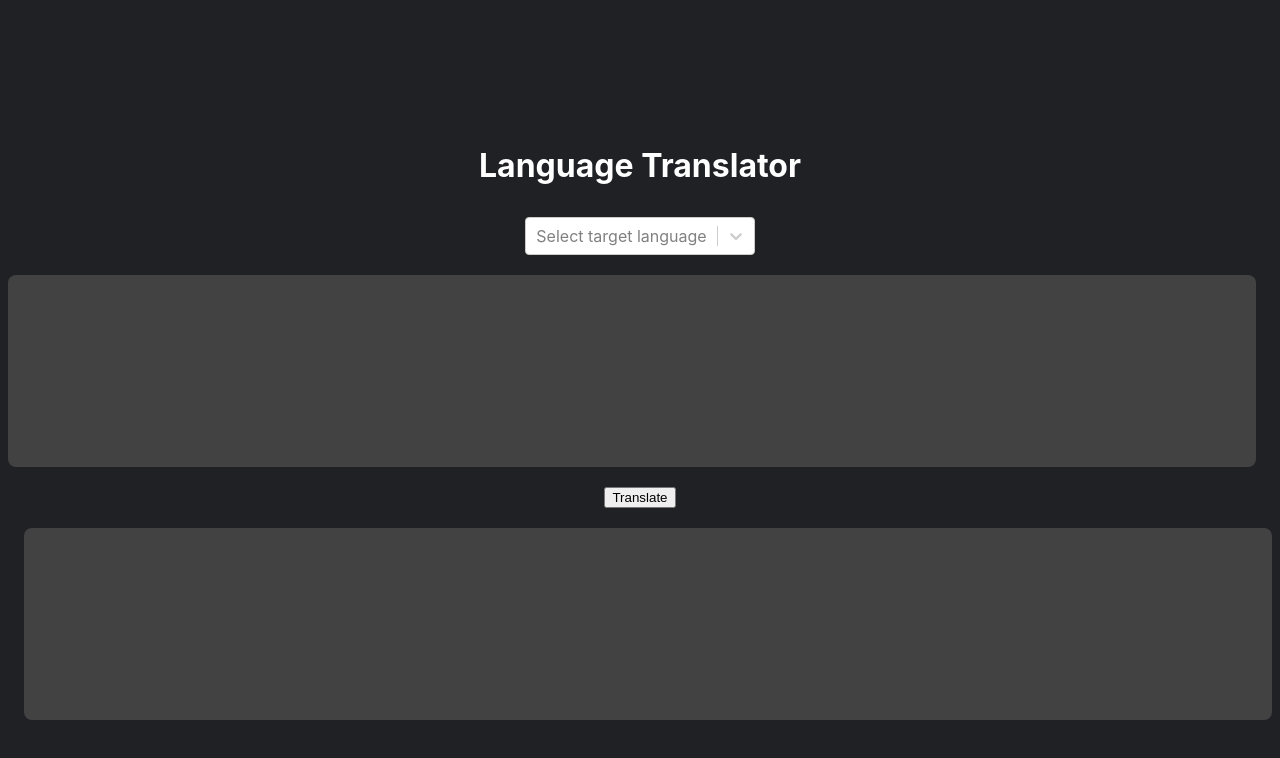
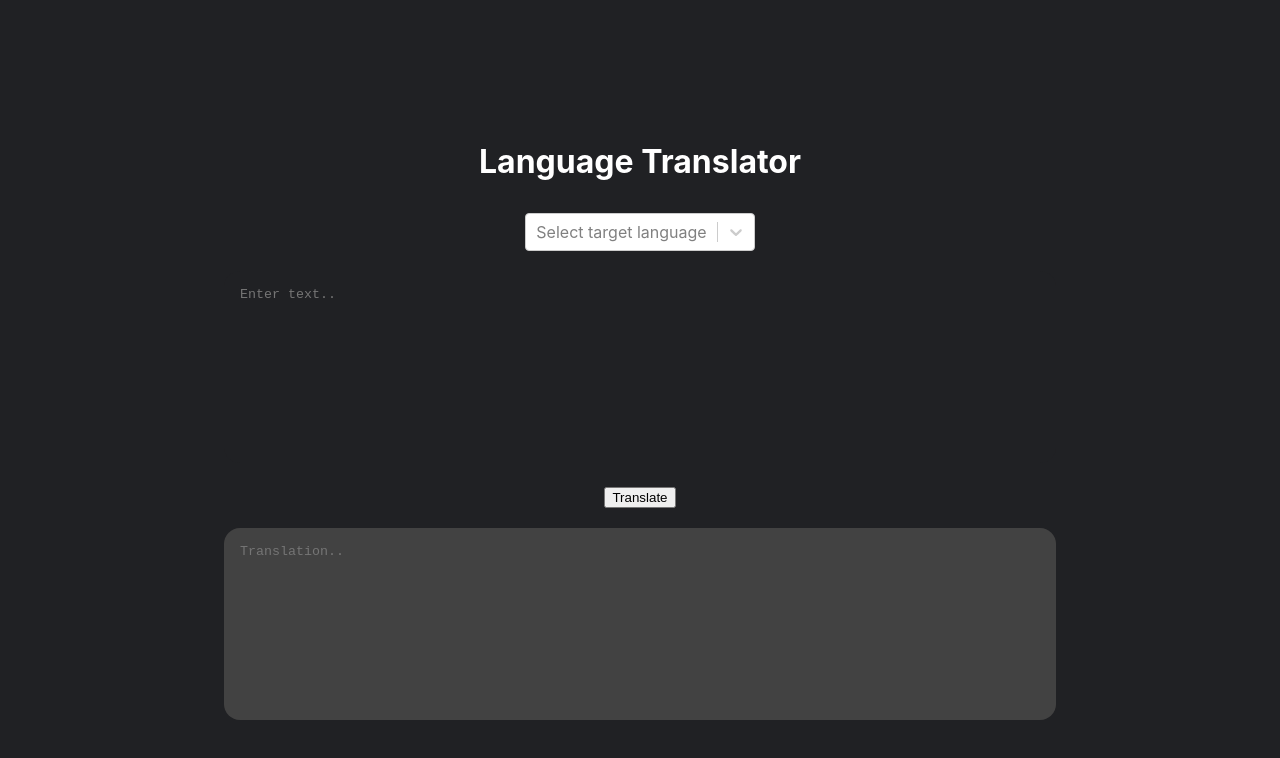
Before and after one commit to Priyalakshmi74/language-translator, a React (Create React App) app: page / in a window 1280 px wide. Shown: the top 758 px of the page. Built offline with nearby package versions, Linux system fonts and the light colour scheme; no server answers.

Commit message:
Priyalakshmi: Add cross button to clear all the text in output box

```diff
--- a/src/components/MyTranslator.js
+++ b/src/components/MyTranslator.js
@@ -99,11 +99,10 @@ function MyTranslator() {
         flexDirection: "column",
         alignItems: "center",
         justifyContent: "center",
-        padding: "2rem"
-
+        padding: "2rem",
       }}
     >
-      <h1 style={{ color: "#fff", marginBottom: "2rem",marginTop:"2px" }}>
+      <h1 style={{ color: "#fff", marginBottom: "2rem", marginTop: "2px" }}>
         Language Translator
       </h1>
       {/* <div style={{ marginLeft: "70px", marginTop: "30px" }}> */}
@@ -115,29 +114,56 @@ function MyTranslator() {
         onChange={handleTargetLanguageChange}
       />
       <br />
+      <div style={{ position: "relative" }}>
       <textarea
+  placeholder="Enter text.."
   rows="10"
   cols="50"
   value={inputText}
   onChange={handleInputChange}
-        // style={{ marginTop: "30px" }}
   style={{
-          backgroundColor: "#424242",
+    backgroundColor: "#202124",
     color: "#fff",
     width: "100%",
+    cursor: "pointer",
     marginRight: "1rem",
+    marginLeft: "1rem",
     padding: "1rem",
-          borderRadius: "0.5rem",
+    borderRadius: "1rem",
     border: "none",
     outline: "none",
     resize: "none",
     height: "10rem",
+    width: "50rem"
   }}
-      />
+>
+  {inputText && (
+    <button
+      style={{
+        position: "absolute",
+        top: "0",
+        right: "18px",
+        cursor: "pointer",
+        border: "none",
+        background: "transparent",
+        color: "white",
+        fontSize: "30px",
+        zIndex: "10" // Increase the z-index value to make sure it appears on top
+      }}
+      onClick={() => setInputText("")}
+    >
+      &times;
+    </button>
+  )}
+</textarea>
+
+</div>
       <br />
       <button onClick={handleTranslate}>Translate</button>
       <br />
+      <div style={{ position: "relative" }}>
         <textarea
+          placeholder="Translation.."
           rows="10"
           cols="50"
           value={outputText}
@@ -146,17 +172,41 @@ function MyTranslator() {
             color: "#fff",
             width: "100%",
             marginLeft: "1rem",
+            marginRight: "1rem",
             padding: "1rem",
-          borderRadius: "0.5rem",
+            borderRadius: "1rem",
             border: "none",
             outline: "none",
             resize: "none",
             height: "10rem",
+            width: "50rem",
+
           }}
           readOnly
         />
+        {outputText && (
+          <button
+            style={{
+              position: "absolute",
+              top: "0",
+              right: "18px",
+              cursor: "pointer",
+              border: "none",
+              background: "transparent",
+              color: "white",
+              fontSize: "30px",
+              zIndex: "1",
+            }}
+            onClick={() => setOutputText("")}
+          >
+            &times;
+          </button>
+        )}
+      </div>
     </div>
   );
 }
 
 export default MyTranslator;
+
+// last worked on cross,further need to chnage the cross Symbol
```
Lines whose indentation alone changed are shown as unchanged.
